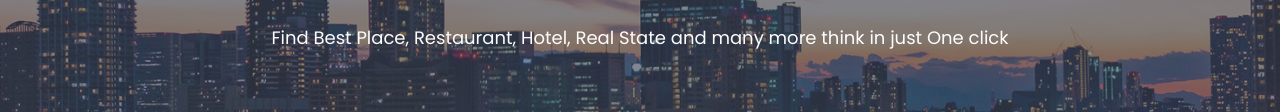
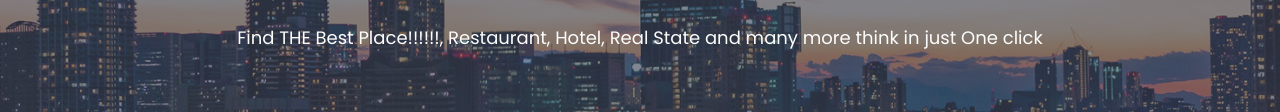
Before and after one commit to jgalang21/static-website, a plain HTML site: page index.html in a window 1280 px wide. Shown: the part 422-534 px from the top of the page. Drawn offline with nearby package versions, Linux system fonts and the light colour scheme.

Commit message:
Update index.html

```diff
--- a/index.html
+++ b/index.html
@@ -150,7 +150,7 @@
 				<div class="welcome-hero-txt">
 					<h2>best place to find and explore <br> that all you need </h2>
 					<p>
-						Find Best Place, Restaurant, Hotel, Real State and many more think in just One click
+						Find THE Best Place!!!!!!, Restaurant, Hotel, Real State and many more think in just One click
 					</p>
 				</div>
 				<div class="welcome-hero-serch-box">
```
